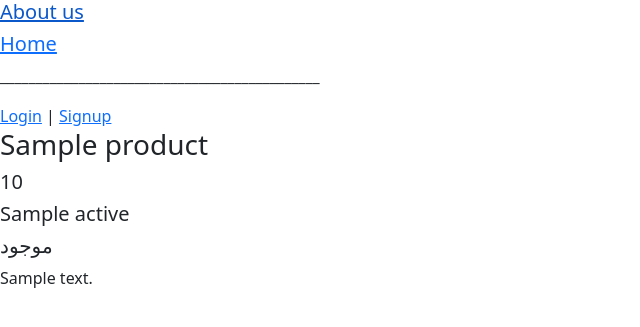
After one commit to Hamzei0/online-shop, a Django app: template products/templates/products/products_detail.html in a window 1280 px wide. The commit adds this page. Shown: the top 327 px of the page, without its empty margins (0-640 px from the left). Run offline with Django 5.2, Linux system fonts and the light colour scheme; the template is opened without the code that fills it: most values are stand-ins (such as "Sample title", 1, 10 or a date in 2020).

Commit message:
create products detail

```diff
--- a/products/models.py
+++ b/products/models.py
@@ -1,4 +1,5 @@
 from django.db import models
+from django.shortcuts import reverse
 
 class Product(models.Model):
     title = models.CharField(max_length=100)
@@ -11,3 +12,7 @@ class Product(models.Model):
 
     def __str__(self):
         return self.title
+
+
+    def get_absolute_url(self):
+        return reverse('products_detail', args=[self.pk])
--- /dev/null
+++ b/products/templates/products/products_detail.html
@@ -0,0 +1,17 @@
+{% extends '_base.html' %}
+
+{% block title %}
+  {{ product.title }}
+{% endblock %}
+
+{% block content %}
+  <h3>{{ product.title }}</h3>
+  <h5>{{ product.price }}</h5>
+  <h5>{{ product.active }}</h5>
+  {% if product.active %}
+    <h5>موجود</h5>
+  {% else %}
+    <h5>ناموجود</h5>
+  {% endif %}
+  <p>{{ product.description }}</p>
+{% endblock %}
--- a/products/templates/products/products_list.html
+++ b/products/templates/products/products_list.html
@@ -7,6 +7,6 @@
 {% block content %}
   <h1>Products</h1>
   {% for product in products %}
-    <h4>{{ product.title }}</h4>
+    <a href="{{ product.get_absolute_url }}"><h4>{{ product.title }}</h4></a>
   {% endfor %}
 {% endblock %}
--- a/products/urls.py
+++ b/products/urls.py
@@ -4,4 +4,5 @@ from . import views
 
 urlpatterns = [
     path('', views.ProductsListView.as_view(), name='products_list'),
+    path('<int:pk>', views.ProductsDetailView.as_view(), name='products_detail'),
 ]
--- a/products/views.py
+++ b/products/views.py
@@ -7,3 +7,9 @@ class ProductsListView(generic.ListView):
     model = Product
     template_name = 'products/products_list.html'
     context_object_name = 'products'
+
+
+class ProductsDetailView(generic.DetailView):
+    model = Product
+    template_name = 'products/products_detail.html'
+    context_object_name = 'product'
```
